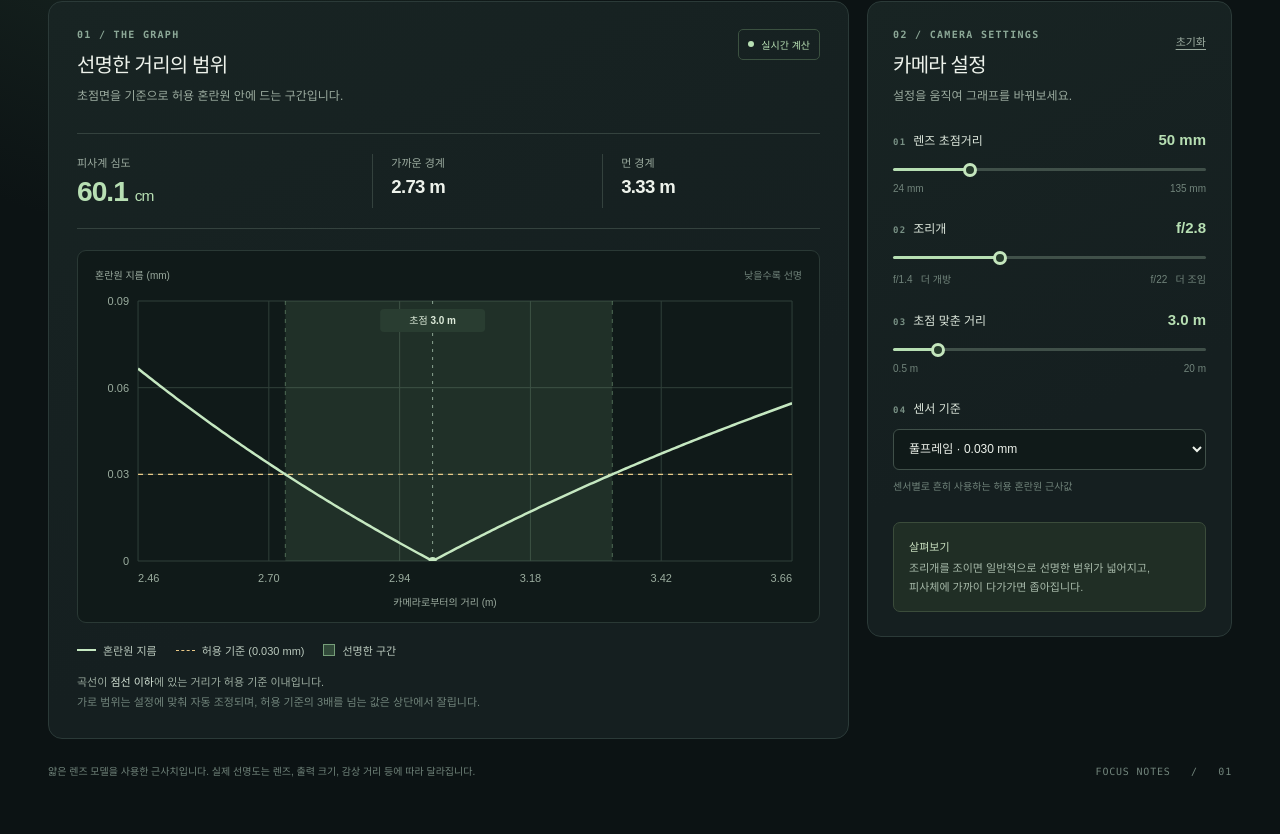
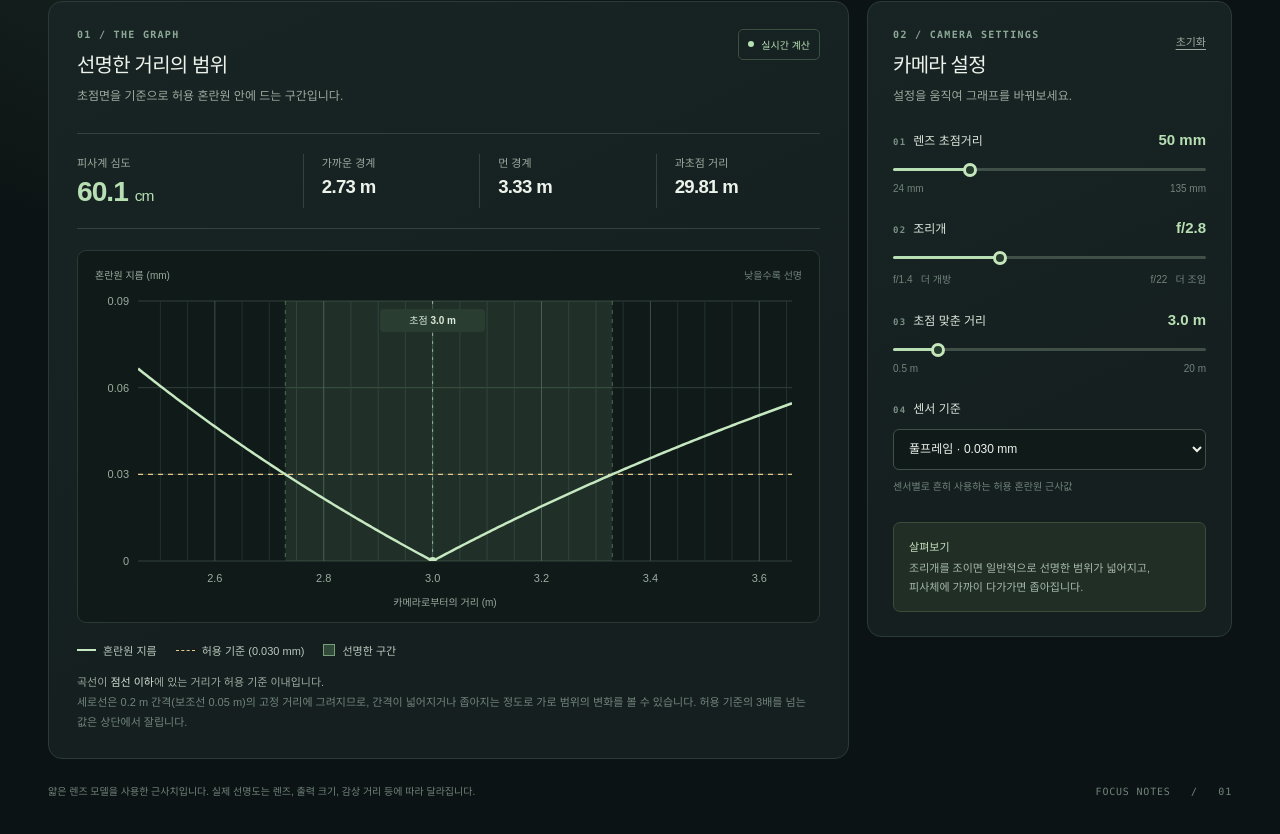
Before and after one commit to Appledayz/camera, a plain HTML site: page index.html in a window 1280 px wide. Shown: the part 294-1128 px from the top of the page. Drawn offline with Linux system fonts and the light colour scheme.

Commit message:
Add hyperfocal distance readout and fixed-distance grid lines
- Show hyperfocal distance (H = f^2/(N*c) + f) in the results panel
- Draw vertical grid lines at fixed round distances with minor lines so
  changes in the horizontal range are visible when adjusting settings

Co-authored-by: Copilot <223556219+Copilot@users.noreply.github.com>

```diff
--- a/index.html
+++ b/index.html
@@ -172,7 +172,7 @@
 
     .readouts {
       display: grid;
-      grid-template-columns: 1.3fr 1fr 1fr;
+      grid-template-columns: 1.3fr 1fr 1fr 1fr;
       gap: 12px;
       margin: 27px 0 21px;
       padding: 20px 0;
@@ -236,6 +236,8 @@
     }
 
     .chart-grid { stroke: #30403a; stroke-width: 1; }
+    .chart-grid-major { stroke: #3d5149; stroke-width: 1; }
+    .chart-grid-minor { stroke: #223230; stroke-width: 1; }
     .chart-zone { fill: #91c897; fill-opacity: .12; }
     .chart-boundary { stroke: #8dba91; stroke-opacity: .48; stroke-dasharray: 4 5; }
     .chart-threshold { stroke: var(--yellow); stroke-width: 1.4; stroke-dasharray: 5 5; }
@@ -399,8 +401,9 @@
       .intro-copy { font-size: 13px; }
       .graph-card, .control-card { padding: 22px 18px; }
       .live-badge { font-size: 9px; }
-      .readouts { gap: 8px; margin-top: 22px; }
+      .readouts { grid-template-columns: 1fr 1fr; gap: 14px 8px; margin-top: 22px; }
       .readout + .readout { padding-left: 10px; }
+      .readout:nth-child(odd) { padding-left: 0; border-left: 0; }
       .readout-label { font-size: 10px; }
       .readout-value { font-size: 14px; }
       .readout-primary .readout-value { font-size: 20px; }
@@ -458,6 +461,10 @@
             <div class="readout">
               <span class="readout-label">먼 경계</span>
               <span class="readout-value" id="far-value">—</span>
+            </div>
+            <div class="readout">
+              <span class="readout-label">과초점 거리</span>
+              <span class="readout-value" id="hyperfocal-value">—</span>
             </div>
           </div>
 
@@ -565,7 +572,16 @@
       const far = tolerance >= focalSquared
         ? Infinity
         : focalSquared * focusMm / (focalSquared - tolerance) / 1000;
-      return { near, far, depth: far - near };
+      const hyperfocal = (focalSquared / (aperture * circleOfConfusion) + focalLength) / 1000;
+      return { near, far, depth: far - near, hyperfocal };
+    }
+
+    function niceStep(roughStep) {
+      const exponent = Math.floor(Math.log10(roughStep));
+      const base = 10 ** exponent;
+      const fraction = roughStep / base;
+      const mantissa = fraction < 1.5 ? 1 : fraction < 3.5 ? 2 : fraction < 7.5 ? 5 : 10;
+      return { step: mantissa * base, mantissa: mantissa === 10 ? 1 : mantissa, exponent: mantissa === 10 ? exponent + 1 : exponent };
     }
 
     function blurDiameter(distance, settings) {
@@ -634,12 +650,11 @@
       const maxBlur = settings.circle * 3;
       const x = value => left + (value - minDistance) / (maxDistance - minDistance) * plotWidth;
       const y = value => bottom - value / maxBlur * plotHeight;
-      const tickCount = width < 440 ? 3 : 5;
-      const tickStep = (maxDistance - minDistance) / tickCount;
-      const tickDigits = Math.max(0, Math.min(5, Math.max(
-        Math.ceil(-Math.log10(tickStep)) + 1,
-        Math.ceil(-Math.log10(minDistance))
-      )));
+      const tickTarget = width < 440 ? 4 : 7;
+      const ticks = niceStep((maxDistance - minDistance) / tickTarget);
+      const tickStep = ticks.step;
+      const tickDigits = Math.max(0, -ticks.exponent);
+      const minorStep = tickStep / (ticks.mantissa === 2 ? 4 : 5);
       const nearX = Math.max(left, x(result.near));
       const farX = Number.isFinite(result.far) ? Math.min(right, x(result.far)) : right;
       const focusX = x(settings.focus);
@@ -663,11 +678,23 @@
         grid += `<line class="chart-grid" x1="${left}" y1="${position}" x2="${right}" y2="${position}"/>`;
         grid += `<text class="chart-tick" x="${left - 9}" y="${position + 4}" text-anchor="end">${formatCircle(value)}</text>`;
       }
-      for (let index = 0; index <= tickCount; index += 1) {
-        const distance = minDistance + tickStep * index;
+      const epsilon = 1e-9;
+      const firstMinor = Math.ceil(minDistance / minorStep - epsilon);
+      const lastMinor = Math.floor(maxDistance / minorStep + epsilon);
+      for (let index = firstMinor; index <= lastMinor; index += 1) {
+        const distance = index * minorStep;
+        const ratio = distance / tickStep;
+        if (Math.abs(ratio - Math.round(ratio)) < 1e-6) continue;
         const position = x(distance);
-        const anchor = index === 0 ? "start" : index === tickCount ? "end" : "middle";
-        grid += `<line class="chart-grid" x1="${position}" y1="${top}" x2="${position}" y2="${bottom}"/>`;
+        grid += `<line class="chart-grid-minor" x1="${position}" y1="${top}" x2="${position}" y2="${bottom}"/>`;
+      }
+      const firstTick = Math.ceil(minDistance / tickStep - epsilon);
+      const lastTick = Math.floor(maxDistance / tickStep + epsilon);
+      for (let index = firstTick; index <= lastTick; index += 1) {
+        const distance = index * tickStep;
+        const position = x(distance);
+        const anchor = position - left < 16 ? "start" : right - position < 16 ? "end" : "middle";
+        grid += `<line class="chart-grid-major" x1="${position}" y1="${top}" x2="${position}" y2="${bottom}"/>`;
         grid += `<text class="chart-tick chart-distance-tick" x="${position}" y="${bottom + 21}" text-anchor="${anchor}">${formatNumber(distance, tickDigits)}</text>`;
       }
 
@@ -698,7 +725,7 @@
         <text class="chart-focus-label" x="${labelX + labelWidth / 2}" y="${top + 23}" text-anchor="middle">초점 ${formatNumber(settings.focus, 1)} m</text>
       `;
 
-      let rangeMessage = "가로 범위는 설정에 맞춰 자동 조정되며, 허용 기준의 3배를 넘는 값은 상단에서 잘립니다.";
+      let rangeMessage = `세로선은 ${formatNumber(tickStep, tickDigits)} m 간격(보조선 ${formatNumber(minorStep, Math.max(0, tickDigits + 1))} m)의 고정 거리에 그려지므로, 간격이 넓어지거나 좁아지는 정도로 가로 범위의 변화를 볼 수 있습니다. 허용 기준의 3배를 넘는 값은 상단에서 잘립니다.`;
       if (!Number.isFinite(result.far)) {
         rangeMessage = `먼 경계는 무한대까지 이어집니다. ${rangeMessage}`;
       } else if (result.far > maxDistance) {
@@ -720,6 +747,7 @@
       document.getElementById("depth-unit").textContent = depth.unit;
       document.getElementById("near-value").textContent = formatBoundary(result.near, result.depth);
       document.getElementById("far-value").textContent = formatBoundary(result.far, result.depth);
+      document.getElementById("hyperfocal-value").textContent = `${formatNumber(result.hyperfocal, 2)} m`;
       document.getElementById("threshold-label").textContent = `허용 기준 (${settings.circle.toFixed(3)} mm)`;
       [focalInput, apertureInput, focusInput].forEach(setRangeProgress);
       drawChart(settings, result);
```
